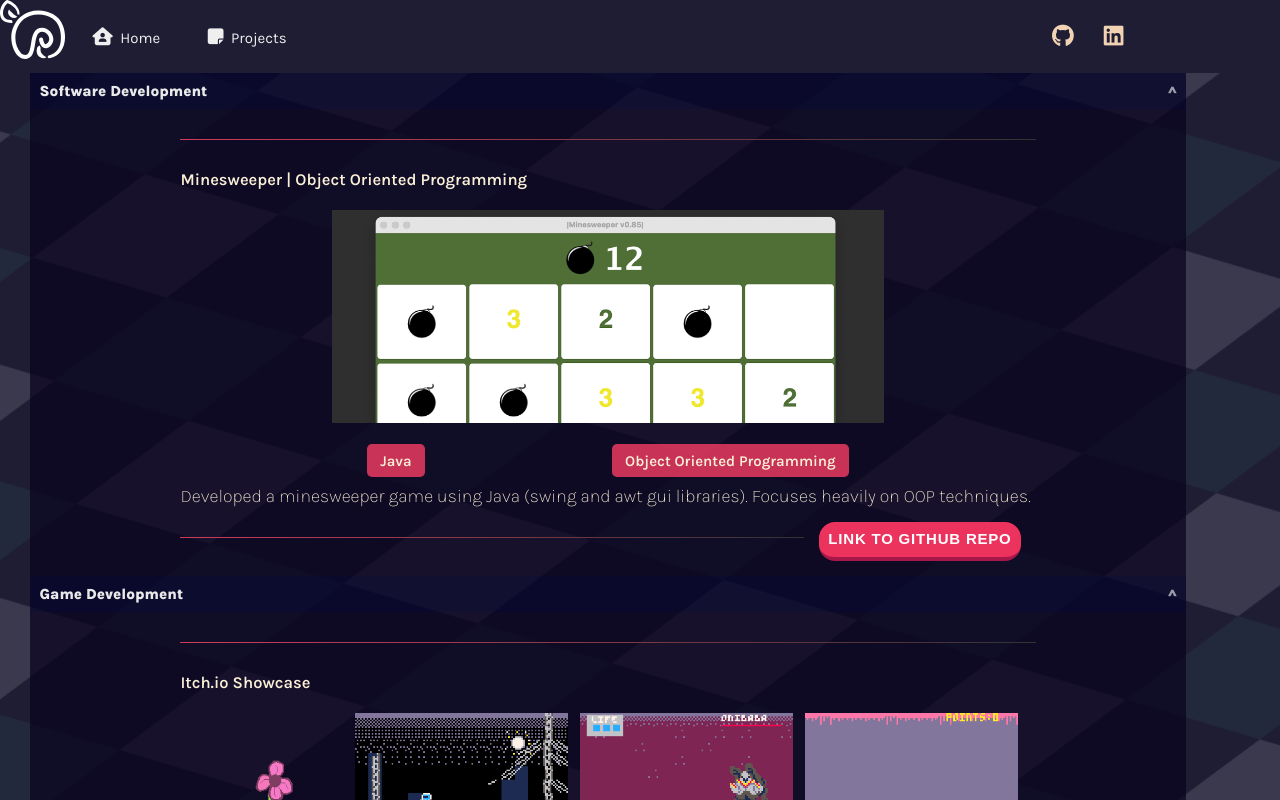
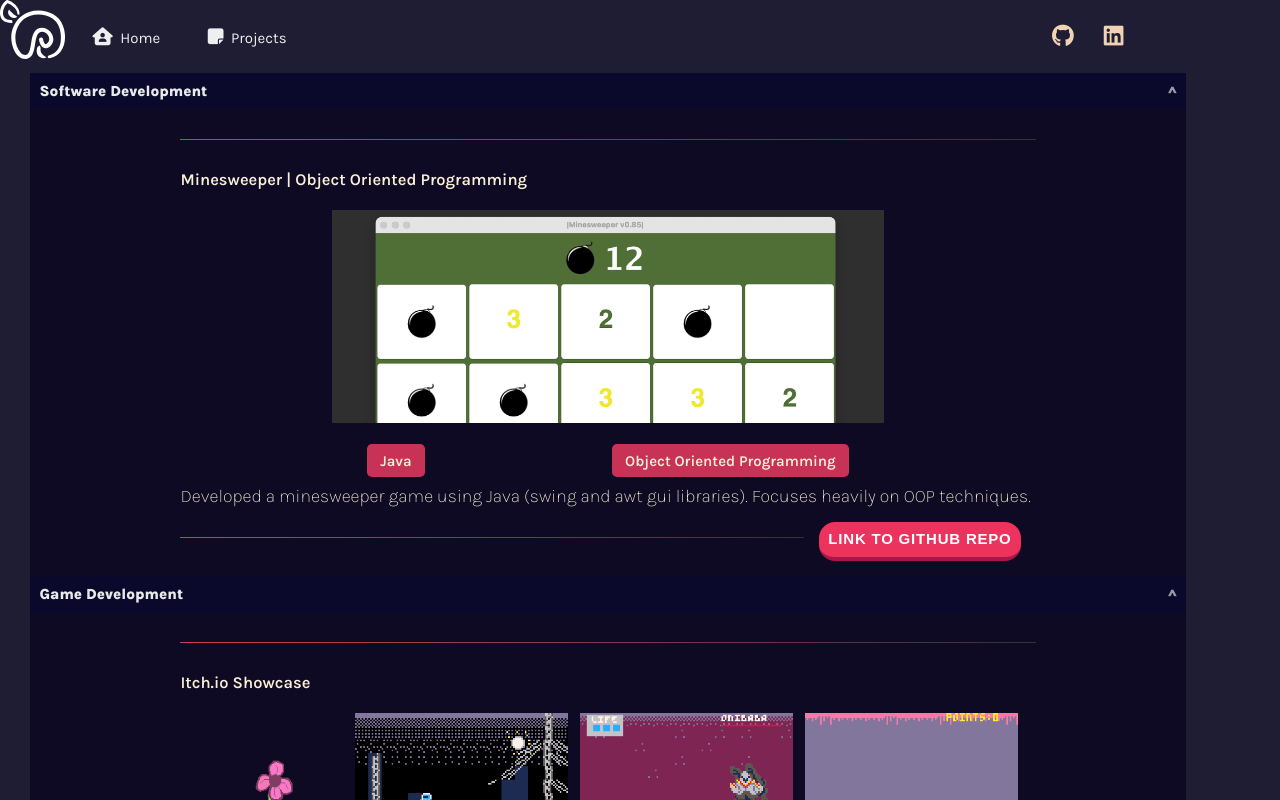
Before and after one commit to SweetReap/Portfolio-2023, a React (Vite) app in the folder sam_r_portfolio0.2/: page /projects in a window 1280 px wide. Shown: the top 800 px of the page. Built offline with nearby package versions, Linux system fonts and the light colour scheme; a web font is replaced by a local one.

Commit message:
removed project background - drop in frames

```diff
--- a/sam_r_portfolio0.2/src/components/projects/projects.jsx
+++ b/sam_r_portfolio0.2/src/components/projects/projects.jsx
@@ -20,7 +20,7 @@ export default function Projects() {
   return (
     //TODO: create a component for the projects that will read from one JSON file.
     <div data-aos="fade-in">
-      <div className="background">
+      {/* <div className="background">
         <svg
           id="patternId"
           width="100%"
@@ -65,7 +65,7 @@ export default function Projects() {
             fill="url(#a)"
           />
         </svg>
-      </div>
+      </div> */}
       <div className="projects-container">
         <div className="dev-title">
           Software Development
```
